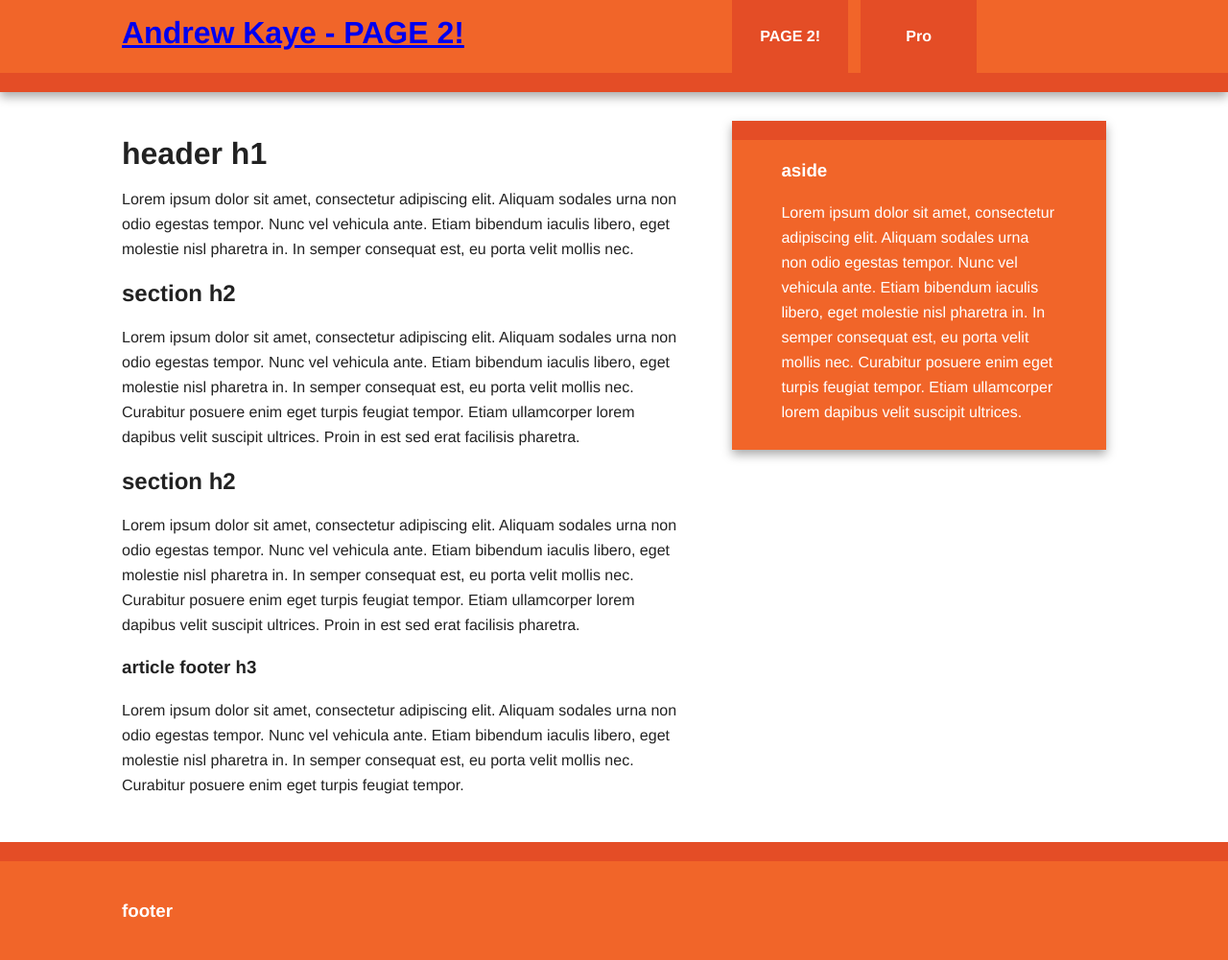
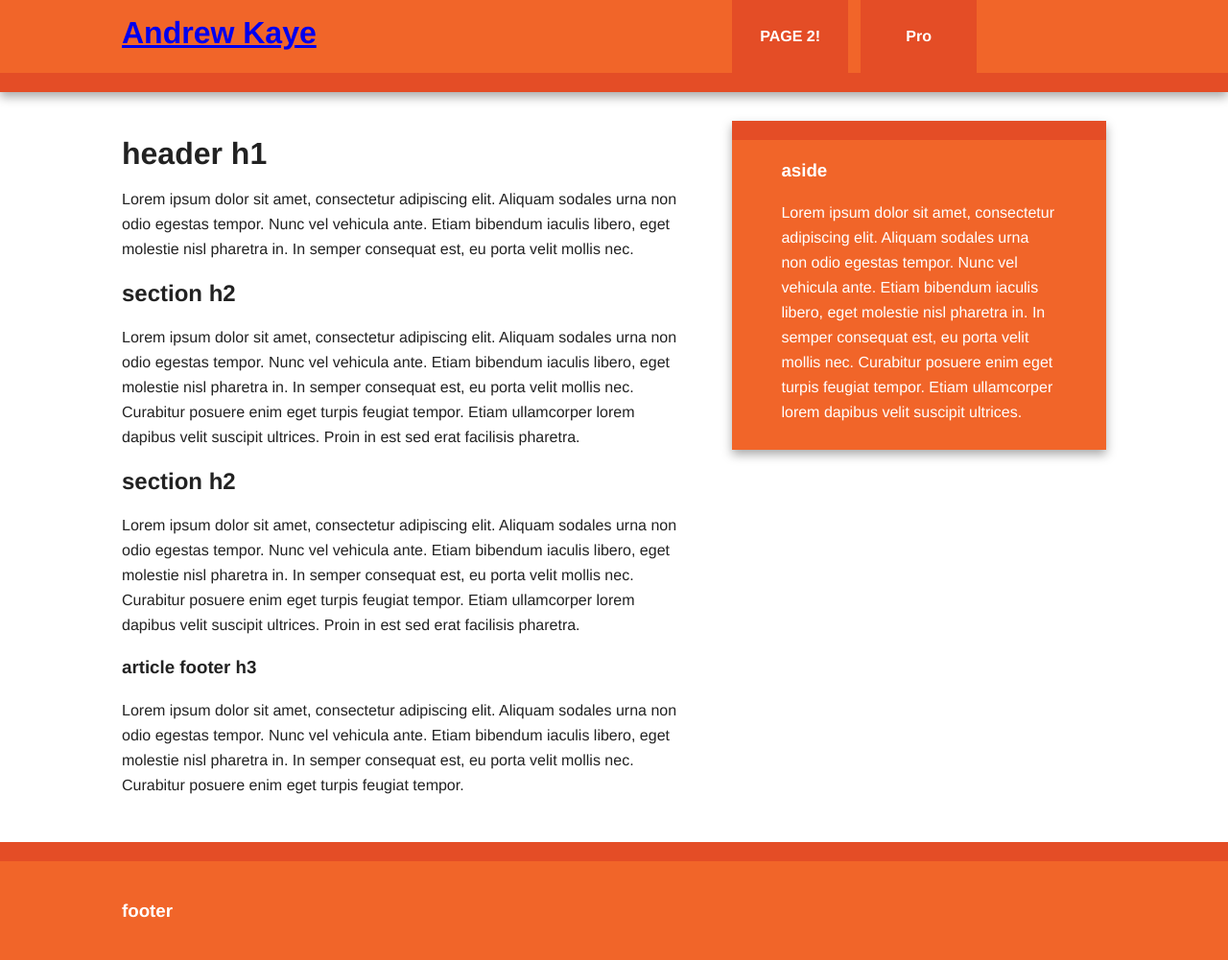
Before and after one commit to greymechanic/my-github-repo, a Jekyll site: the page built from index.html, in a window 1280 px wide. Shown: the whole page at 96% size. Built offline with Jekyll 4.4.1, drawn with Linux system fonts in a browser that asks for light colours; nearby versions of some CDN libraries.

Commit message:
new page freaky fast!

```diff
--- a/_layouts/default.html
+++ b/_layouts/default.html
@@ -22,7 +22,7 @@
 
         <div class="header-container">
             <header class="wrapper clearfix">
-                <h1 class="title"><a href="index.html">Andrew Kaye - PAGE 2!</a></h1>
+                <h1 class="title"><a href="index.html">Andrew Kaye</a></h1>
                 <nav>
                     <ul>
                         <li><a href="page2.html">PAGE 2!</a></li>
--- /dev/null
+++ b/page3.html
@@ -0,0 +1,5 @@
+---
+layout: default
+---
+
+<h1>this is awesome!</h1>
```
